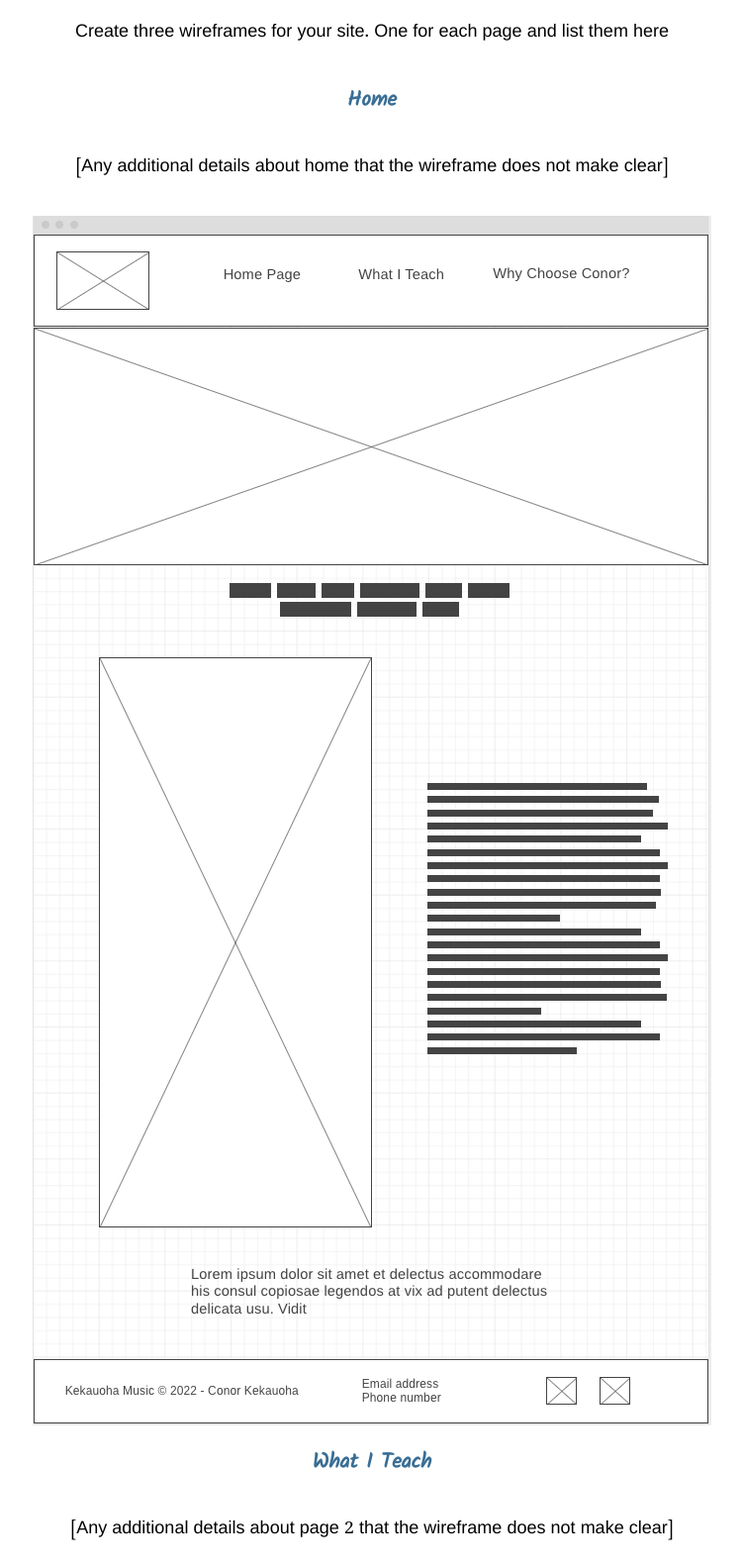
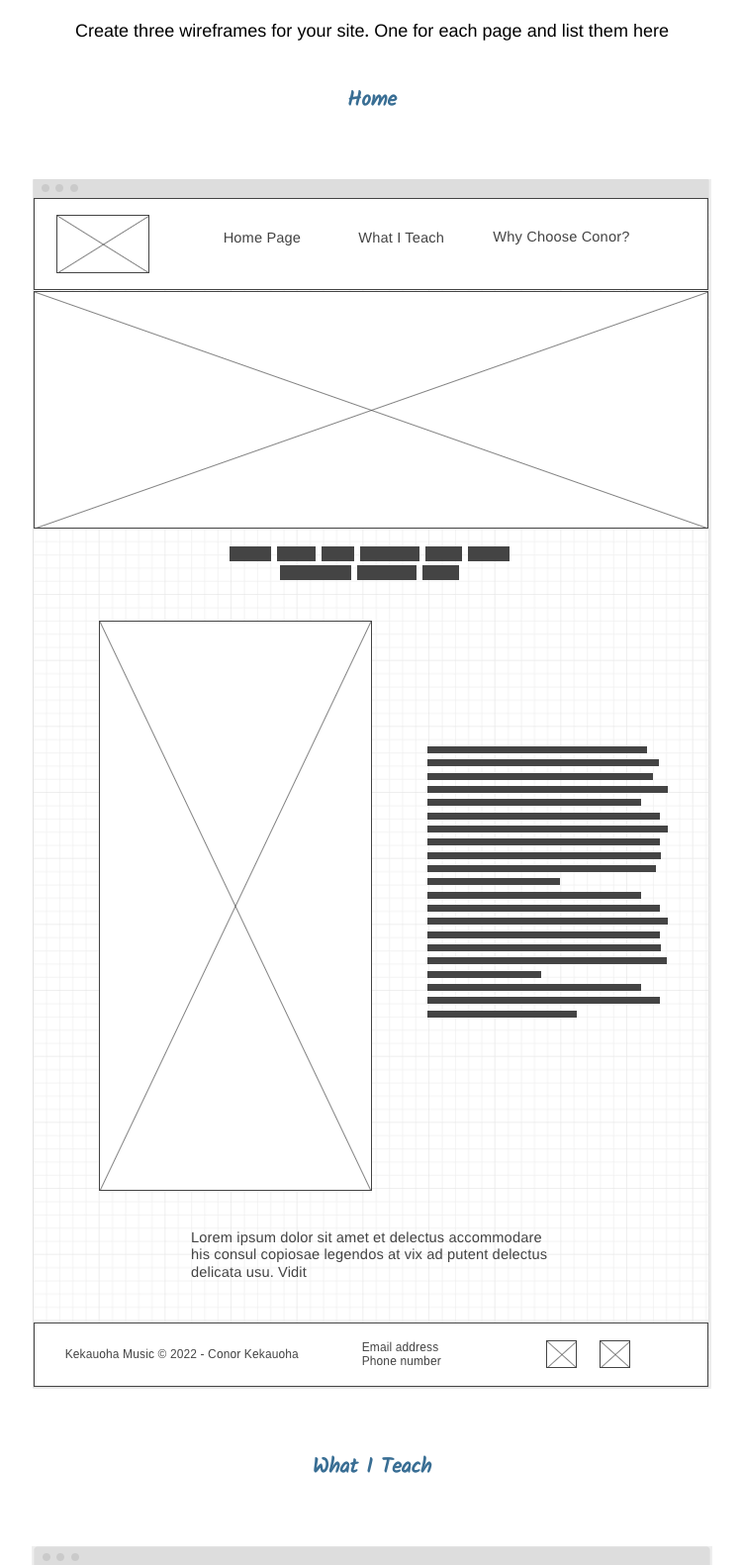
Before and after one commit to conorkek/wdd130, a plain HTML site: page kekauoha-music/site-plan.html in a window 1280 px wide. Shown: the part 9728-11309 px from the top of the page at 99% size, without its empty margins (264-1015 px from the left). Drawn offline with Linux system fonts and the light colour scheme.

Commit message:
made some break points

```diff
--- a/kekauoha-music/site-plan.html
+++ b/kekauoha-music/site-plan.html
@@ -254,23 +254,16 @@
       </h2>
       <p>
         Create three wireframes for your site. One for each page and list them here</p>
-
       <h3>Home</h3>
-      <p>
-        [Any additional details about home that the wireframe does not make clear]
-      </p>
+      <br><br>
       <img src="images/homepage.png" alt="home page wireframe">
-
+      <br><br>
       <h3>What I Teach</h3>
-      <p>
-        [Any additional details about page 2 that the wireframe does not make clear]
-      </p>
+      <br><br>
       <img src="images/whatiteach.png" alt="What I Teach wireframe">
-
+      <br><br>
       <h3>Why Choose Conor?</h3>
-      <p>
-        [Any additional details about page 3 that the wireframe does not make clear]
-      </p>
+      <br><br>
       <img src="images/whychooseconor.png" alt="Why Choose Conor? wireframe">
     </main>
   </body>
```
